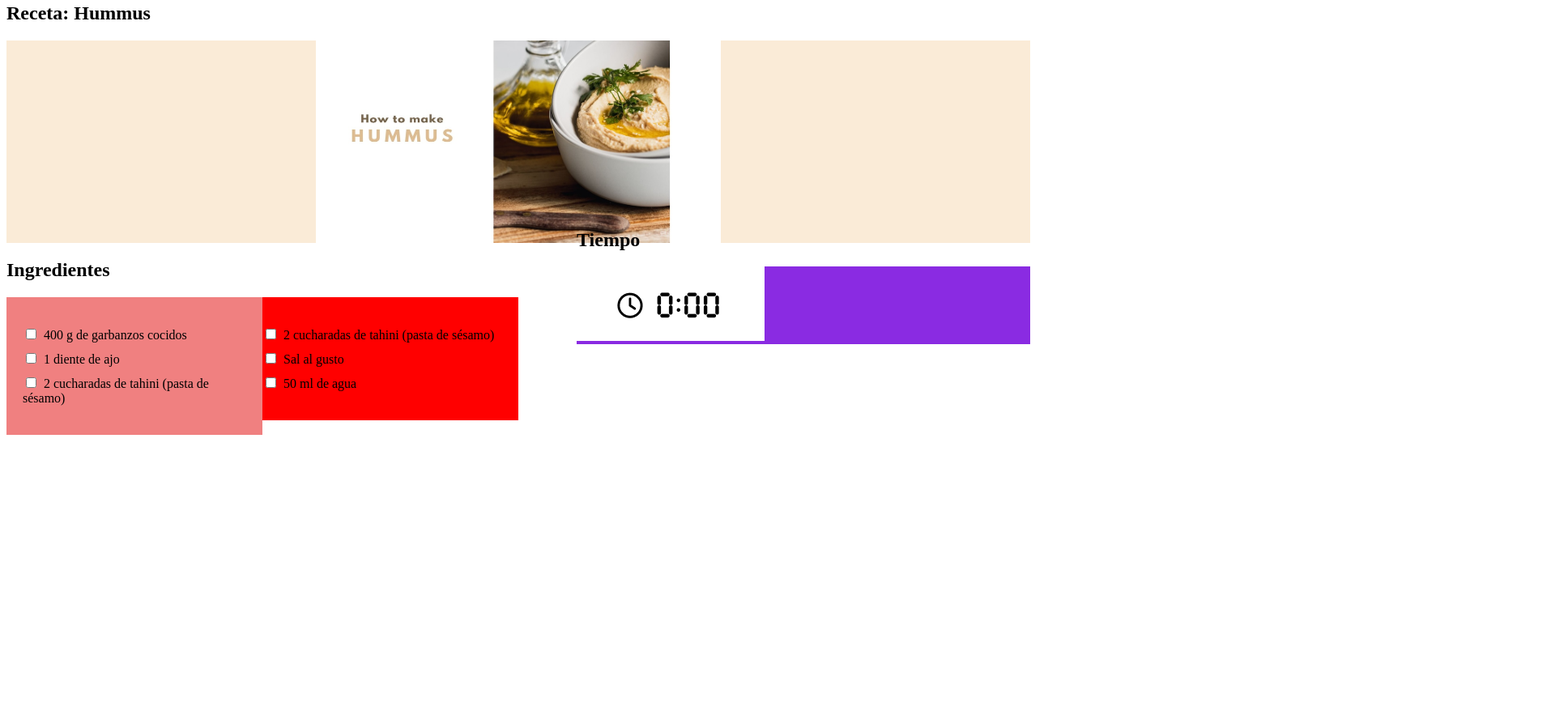
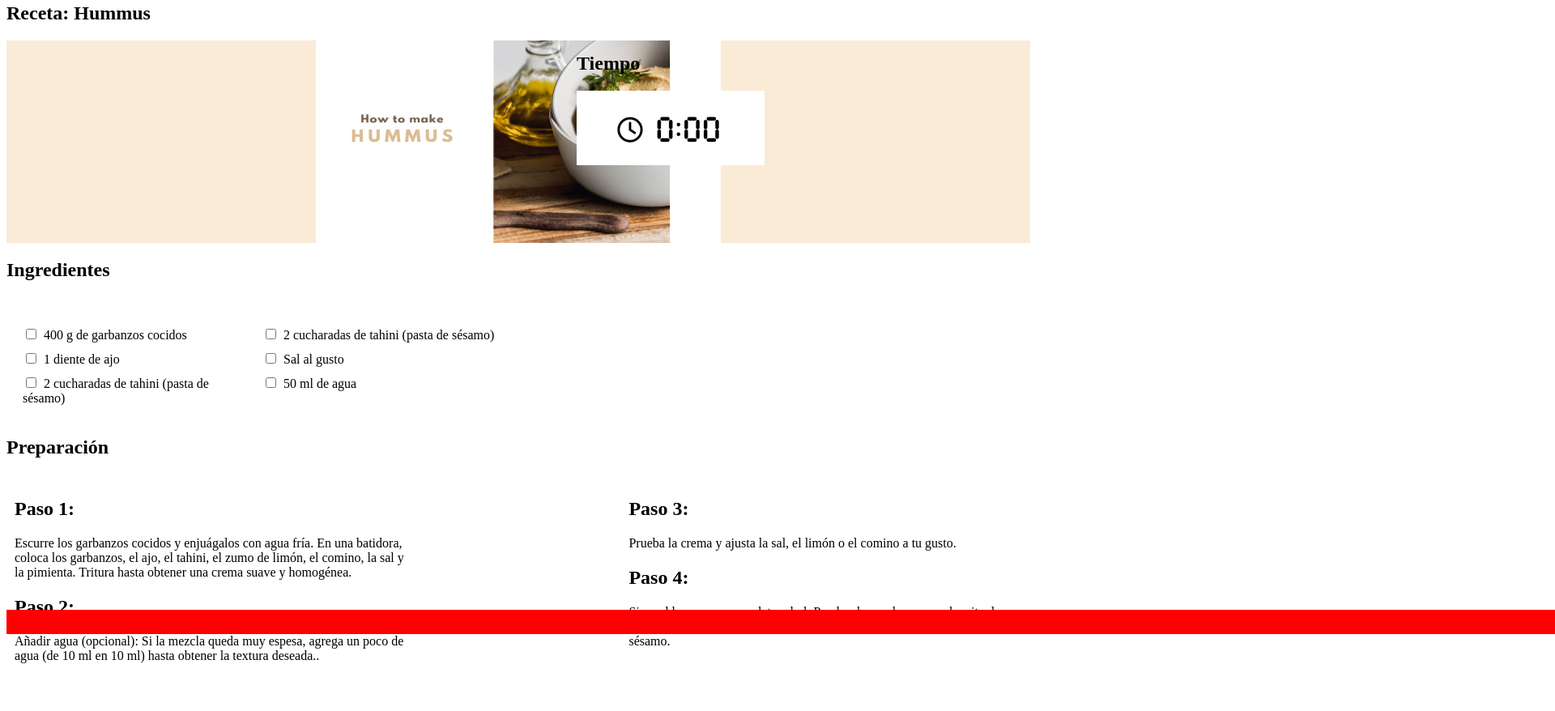
Before and after one commit to GiselaHurtado/My-Favorite-Food-Web, a website: page index.html in a window 1280 px wide. Shown: the part 17-895 px from the top of the page at 81% size, 1920 px wide, since content can reach past the window. Before the commit the page ends 800 px from the top, so only its background shows below. Drawn offline with Linux system fonts and the light colour scheme.

Commit message:
fixed style

```diff
--- a/index.html
+++ b/index.html
@@ -59,6 +59,41 @@
 
     </div>
 
+    <div class="preparación">
+        <h2>Preparación</h2>
+    </div>
+    <div class="columna1-preparacion">
+        <ul>
+            <div class="paso1">
+                <h2>Paso 1:</h2></label>
+                <p>Escurre los garbanzos cocidos y enjuágalos con agua fría.
+                    En una batidora, coloca los garbanzos, el ajo, el tahini, el zumo de limón, el comino, la sal y la
+                    pimienta.
+                    Tritura hasta obtener una crema suave y homogénea.</p>
+                <div class="paso1">
+                    <h2>Paso 2:</h2></label>
+                    <p>Añadir agua (opcional): Si la mezcla queda muy espesa, agrega un poco de agua (de 10 ml en 10 ml)
+                        hasta obtener la textura deseada..</p>
+        </ul>
+    </div>
+    <div class="columna2-preparacion">
+        <ul>
+            <div class="paso3">
+                <h2>Paso 3:</h2></label>
+                <p>Prueba la crema y ajusta la sal, el limón o el comino a tu gusto.</p>
+                <div class="paso4">
+                    <h2>Paso 4:</h2></label>
+                    <p>Sirve el hummus en un plato o bol. Puedes decorarlo con un chorrito de aceite de oliva virgen
+                        extra,pimentón dulce, perejil fresco o semillas de sésamo.</p>
+        </ul>
+    </div>
+
 </body>
+<footer>
+    <div class="footer">
+        <div class="autor">Autor: Gisela S. Hurtado</div>
+        <div class="iconos-redes-sociales"></div>
+    </div>
+</footer>
 
 </html>
--- a/public/css/styles.css
+++ b/public/css/styles.css
@@ -11,7 +11,6 @@
 
 /*# sourceMappingURL=styles.css.map */
 .columna1-ingredientes {
-    background-color: lightcoral;
     float: left;
     width: 25%;
     padding: 20px;
@@ -19,7 +18,6 @@
 }
 
 .columna2-ingredientes {
-    background-color: red;
     float: center;
     width: 50%;
     padding: 20px;
@@ -39,11 +37,40 @@ input[type="checkbox"] {
     margin-right: 5px;
 }
 
-.oclock {
-    background-color: blueviolet;
+.Time {
+    margin-top: -37vw;
+    margin-left: 55vw;
+    position: fixed;
 }
 
-.Time {
-    margin-top: -20vw;
-    margin-left: 55vw;
+.columna1-preparacion {
+    float: left;
+    width: 40%;
+    padding: 10px;
+    box-sizing: border-box;
 }
+
+.columna2-preparacion {
+    float: right;
+    width: 40%;
+    padding: 10px;
+    box-sizing: border-box;
+}
+
+.footer {
+    position: sticky;
+    bottom: 0;
+    width: 400%;
+    height: 30px;
+    background-color: red;
+    /* Cambia el color del texto según prefieras */
+    display: flex;
+    justify-content: flex-end;
+}
+
+.autor {
+    margin-left: 10px;
+    /* Alinea el texto del autor a la izquierda */
+    padding-left: 10px;
+    /* Añade un poco de espacio al lado izquierdo */
+}
```
